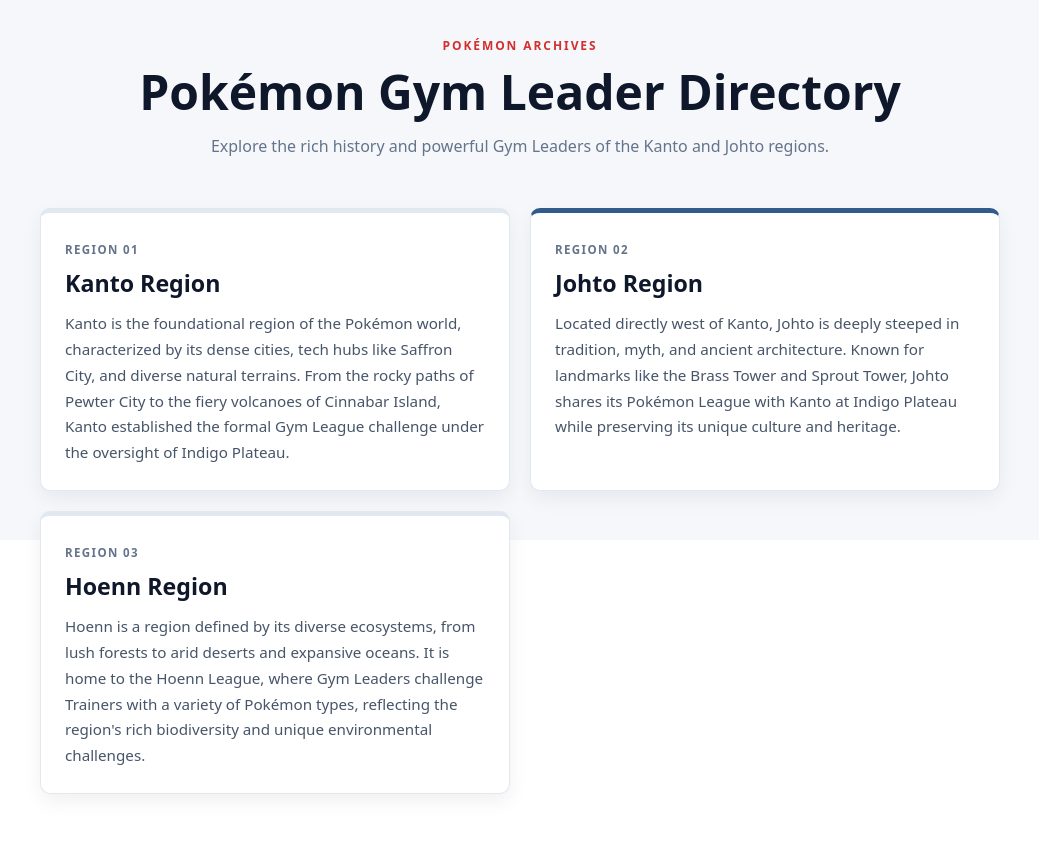
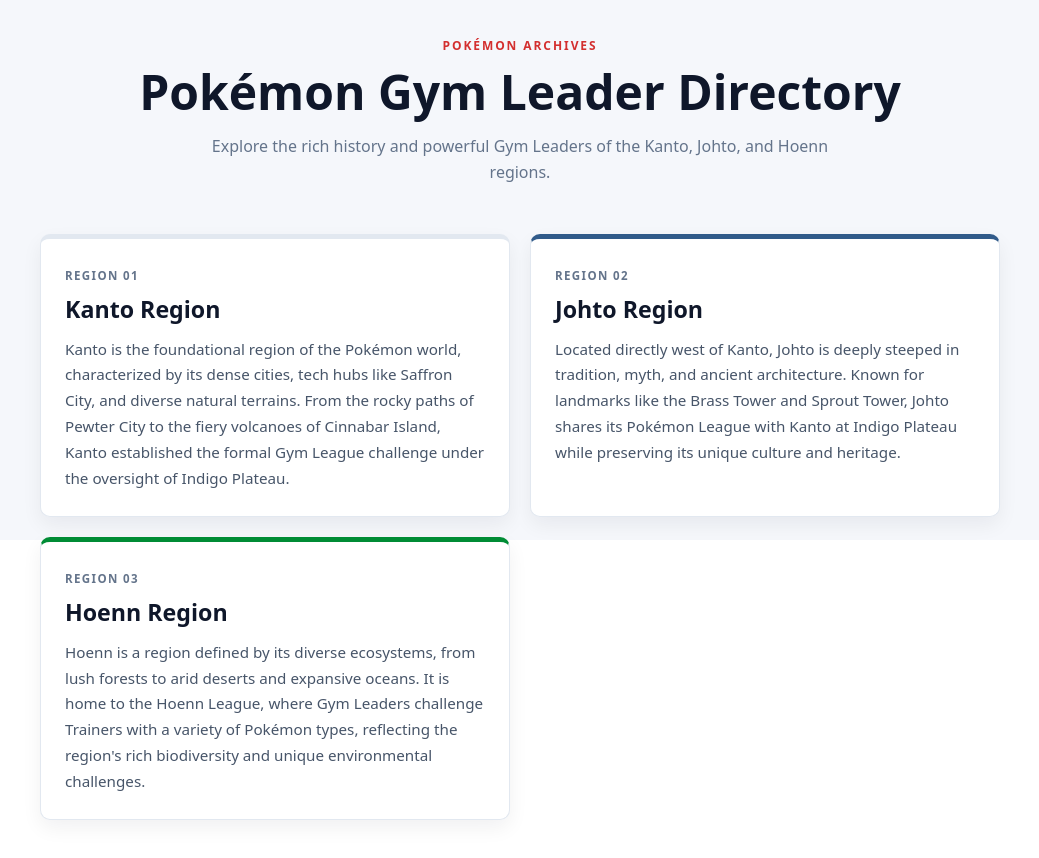
Before and after one commit to DavidDgxd/mg-gym-leaders-application, an Angular app: page /home in a window 1280 px wide. Shown: the part 260-1118 px from the top of the page, without its empty margins (120-1159 px from the left). Built offline with nearby package versions, Linux system fonts and the light colour scheme.

Commit message:
feat: update Hoenn region styles and modify description in Gym Leader Directory

```diff
--- a/src/app/home/home.css
+++ b/src/app/home/home.css
@@ -59,6 +59,10 @@
   border-top-color: #315b8a;
 }
 
+.hoenn-card {
+  border-top-color: #008c35;
+}
+
 .region-tag {
   color: #64748b;
   font-size: 0.72rem;
--- a/src/app/home/home.html
+++ b/src/app/home/home.html
@@ -1,7 +1,7 @@
 <section class="home-container">
   <p class="eyebrow">POKÉMON ARCHIVES</p>
   <h2>Pokémon Gym Leader Directory</h2>
-  <p class="subtitle">Explore the rich history and powerful Gym Leaders of the Kanto and Johto regions.</p>
+  <p class="subtitle">Explore the rich history and powerful Gym Leaders of the Kanto, Johto, and Hoenn regions.</p>
 
   <div class="history-grid">
     <article class="history-card kanto-card">
```
